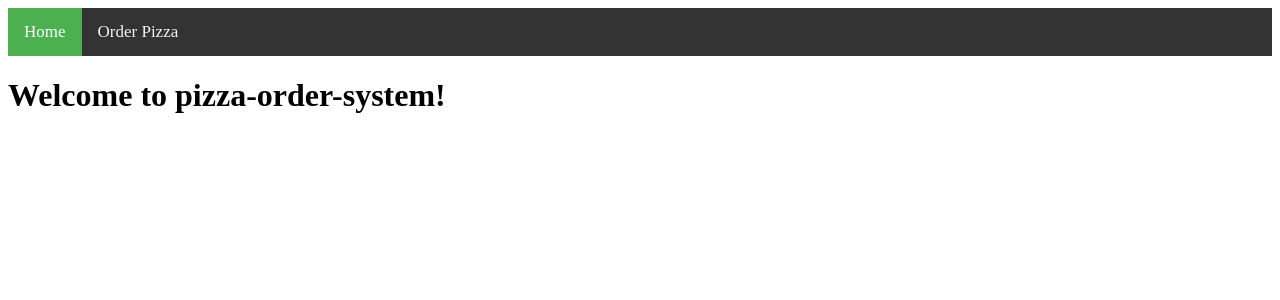
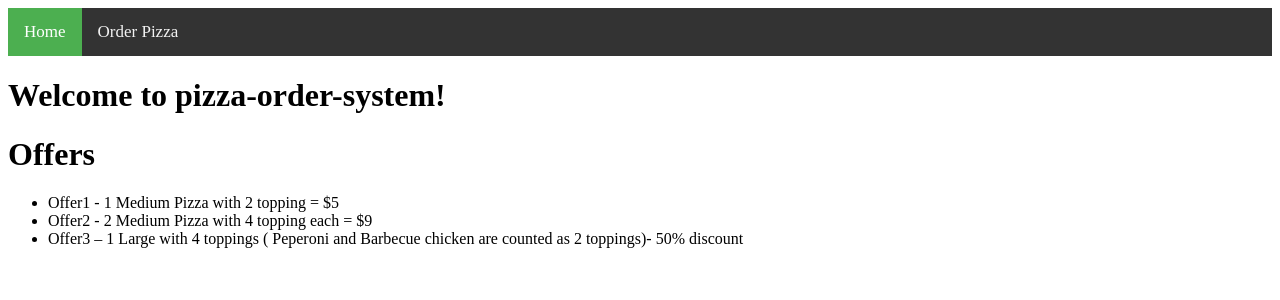
Before and after one commit to metsehaf/pizza-order-system, an Angular app: page / in a window 1280 px wide. Shown: the top 300 px of the page. Built offline with nearby package versions, Linux system fonts and the light colour scheme.

Commit message:
Added offers for customer on home page

```diff
--- a/src/app/home/home.component.html
+++ b/src/app/home/home.component.html
@@ -1,3 +1,9 @@
 <h1>
   Welcome to {{ title }}!
 </h1>
+<h1>Offers</h1>
+<ul>
+  <li>Offer1	- 1 Medium Pizza with 2 topping = $5</li>
+  <li>Offer2  - 2 Medium Pizza with 4 topping each = $9</li>
+  <li>Offer3 – 1 Large with 4 toppings ( Peperoni and Barbecue chicken are counted as 2 toppings)- 50% discount</li>
+</ul>
```
